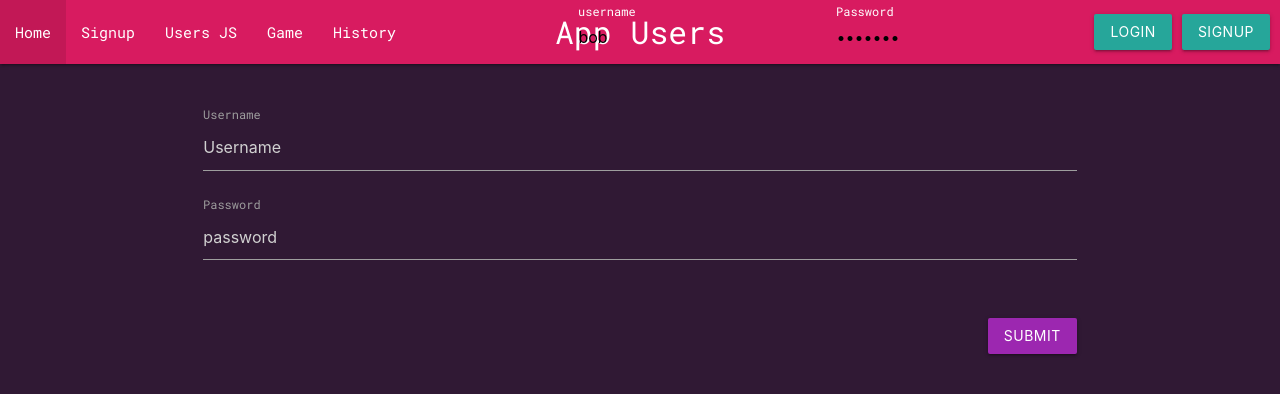
After one commit to Flaxere/TBD, a Flask app: page /login in a window 1280 px wide. The commit adds this page. Shown: the top 394 px of the page. Run offline with Flask 3, Linux system fonts and the light colour scheme; some web fonts are replaced.

Commit message:
Further reworking of signup/login feature

```diff
--- a/App/static/static-user.html
+++ b/App/static/static-user.html
@@ -18,7 +18,7 @@
         <div class="nav-wrapper">
             <ul id="nav-mobile" class="left">
                 <li><a  href="/">Home</a></li>
-                <li><a href="/users">Users Jinja</a></li>
+                <li><a href="/signup">Signup</a></li>
                 <li><a href="/static/users">Users JS</a></li>
             </ul>
         </div>
--- a/App/templates/layout.html
+++ b/App/templates/layout.html
@@ -24,7 +24,7 @@
               <a href="#!" class="brand-logo center">{% block page %}{% endblock %}</a>
               <ul id="nav-mobile" class="left">
                   <li><a href="/">Home</a></li>
-                  <li><a href="/users">Users Jinja</a></li>
+                  <li><a href="/users">Signup</a></li>
                   {% if is_authenticated %}
                     <li><a href="/identify">Identify</a></li>
                   {% endif %}
@@ -37,6 +37,9 @@
                 <li><a href="/logout">Logout</a></li>
               </ul>
               {% else %}
+              <form class="right navbar-form" method="get" action="/signup" style="display: flex; flex-wrap: nowrap; align-items: center; margin-right: 10px;">
+                <button type="submit" class="btn waves-effect waves-light">Signup</button>
+              </form>
               <form class="right navbar-form" method="POST" action="/login" style="display: flex; flex-wrap: nowrap; align-items: center; margin-right: 10px;">
                   <div class="input-field" style="margin-right: 10px;">
                       <input placeholder="username" value="bob" name="username" type="text" class="validate" required>
--- /dev/null
+++ b/App/templates/login.html
@@ -0,0 +1,38 @@
+{% extends "layout.html" %}
+{% block title %}App Users{% endblock %}
+{% block page %}App Users{% endblock %}
+
+{{ super() }}
+
+{% block content %}
+    <div class="row">
+        <p>
+
+        </p>
+    </div>
+
+    <div class="row" >
+      <form class="col s12" method="POST" action="/login">
+      <div class = "row">
+        <div class="input-field col s12">
+          <input placeholder="Username" name = "username" id="username" type="text" class="validate">
+          <label for="username">Username</label>
+        </div>
+        <div class="input-field col s12">
+          <input placeholder="password" name="password" type="password" class="validate">
+            <label for="password">Password</label>
+        </div>
+
+      </div>
+        <div class="row">
+          <div class="input-field col s12">
+            <button class="btn waves-effect waves-light right purple" type="submit" name="action">Submit</button>
+          </div>
+        </div>
+
+      </form>
+    </div>
+
+
+
+{% endblock %}
--- a/App/views/auth.py
+++ b/App/views/auth.py
@@ -14,20 +14,20 @@ auth_views = Blueprint('auth_views', __name__, template_folder='../templates')
 '''
 Page/Action Routes
 '''
-@auth_views.route('/users', methods=['GET'])
+@auth_views.route('/signup', methods=['GET'])
 def get_user_page():
-    users = get_all_users()
-    return render_template('users.html', users=users)
+
+    return render_template('signup.html')
 
 @auth_views.route('/identify', methods=['GET'])
 @jwt_required()
 def identify_page():
     return render_template('message.html', title="Identify", message=f"You are logged in as {current_user.id} - {current_user.username}")
 
-@auth_views.route('/game', methods=['GET'])
-def get_game():
-    print("ddd")
-    return render_template('gamePage.html')
+@auth_views.route('/login', methods=['GET'])
+def log():
+        return render_template('login.html')
+
 @auth_views.route('/login', methods=['POST'])
 def login_action():
     data = request.form
@@ -35,6 +35,7 @@ def login_action():
     response = redirect(request.referrer)
     if not token:
         flash('Bad username or password given'), 401
+        return response
     else:
         flash('Login Successful')
         set_access_cookies(response, token)
```
Also changed, not shown: App/controllers/user.py (+7 -4 lines), App/templates/listLayout.html (+6 -10 lines), App/templates/signup.html (renamed from App/templates/users.html, +2 -6 lines), App/views/user.py (+11 -9 lines).
